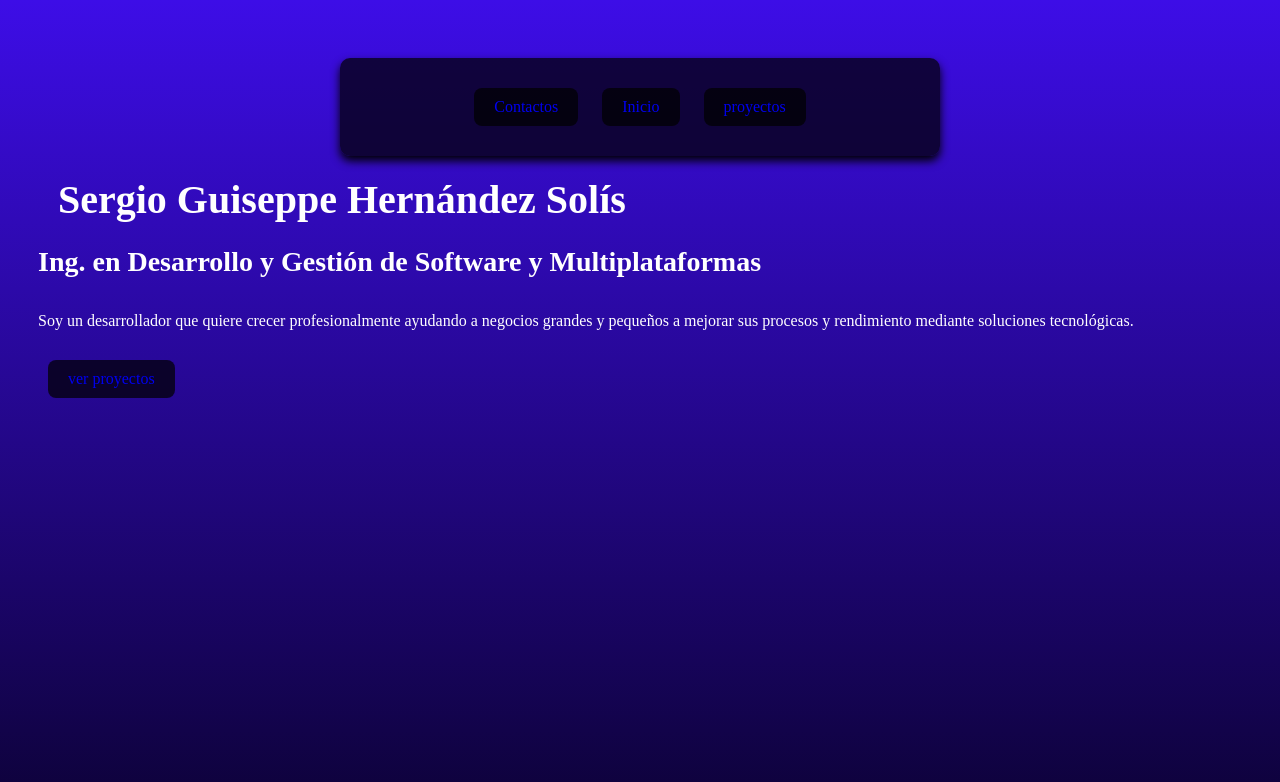
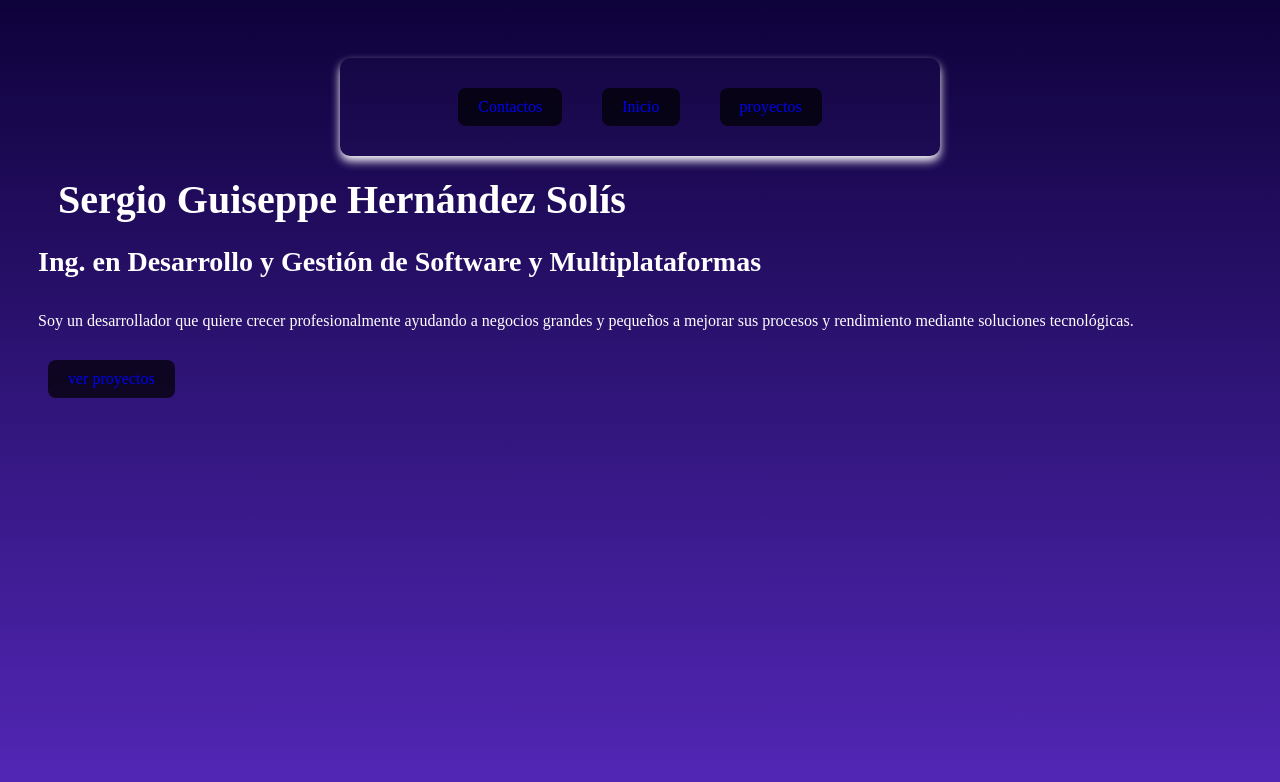
Before and after one commit to HDZGUIP/Portafolio, a plain HTML site: page index.html in a window 1280 px wide. Drawn offline with Linux system fonts and the light colour scheme.

Commit message:
Actualizar estilos del portafolio

```diff
--- a/css/style.css
+++ b/css/style.css
@@ -1,6 +1,6 @@
 
 body{
-    background: linear-gradient(#3d0de7,#0e023b);
+    background: linear-gradient(#0e023b,#5327b8);
     color: #ffffff;
     padding: 30px;
 }
@@ -49,9 +49,13 @@ li{
 .menu {
     text-align: center;
     padding: 20px 0;
-    background-color: #000000b7;
+    background-color: #ebdcdc02;
     border-radius: 10px;
     margin: 20px auto;
-    box-shadow: 0 5px 10px #000000;
+    box-shadow: 0 5px 10px #ffffff;
     max-width: 600px;
+    display: flex;
+    justify-content: center;
+    gap: 20PX;
+    align-items: center;
 }
```
